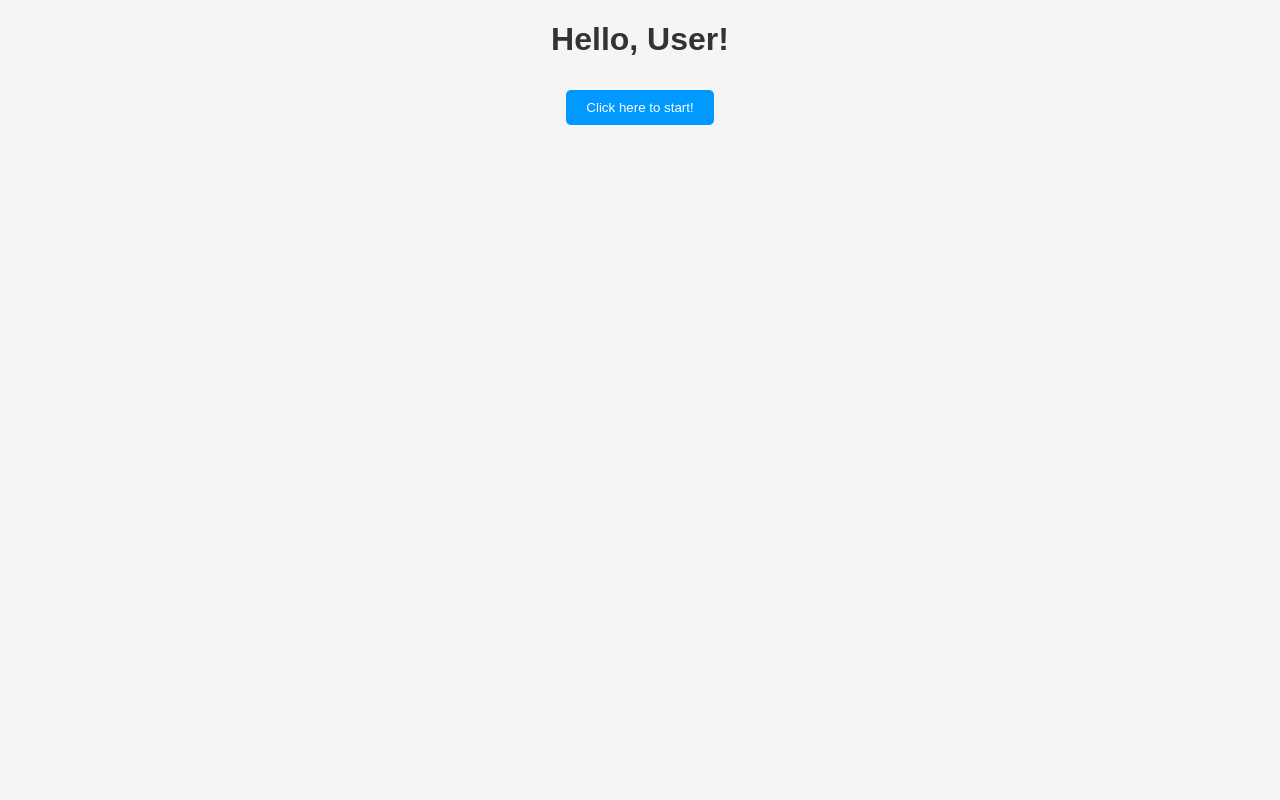
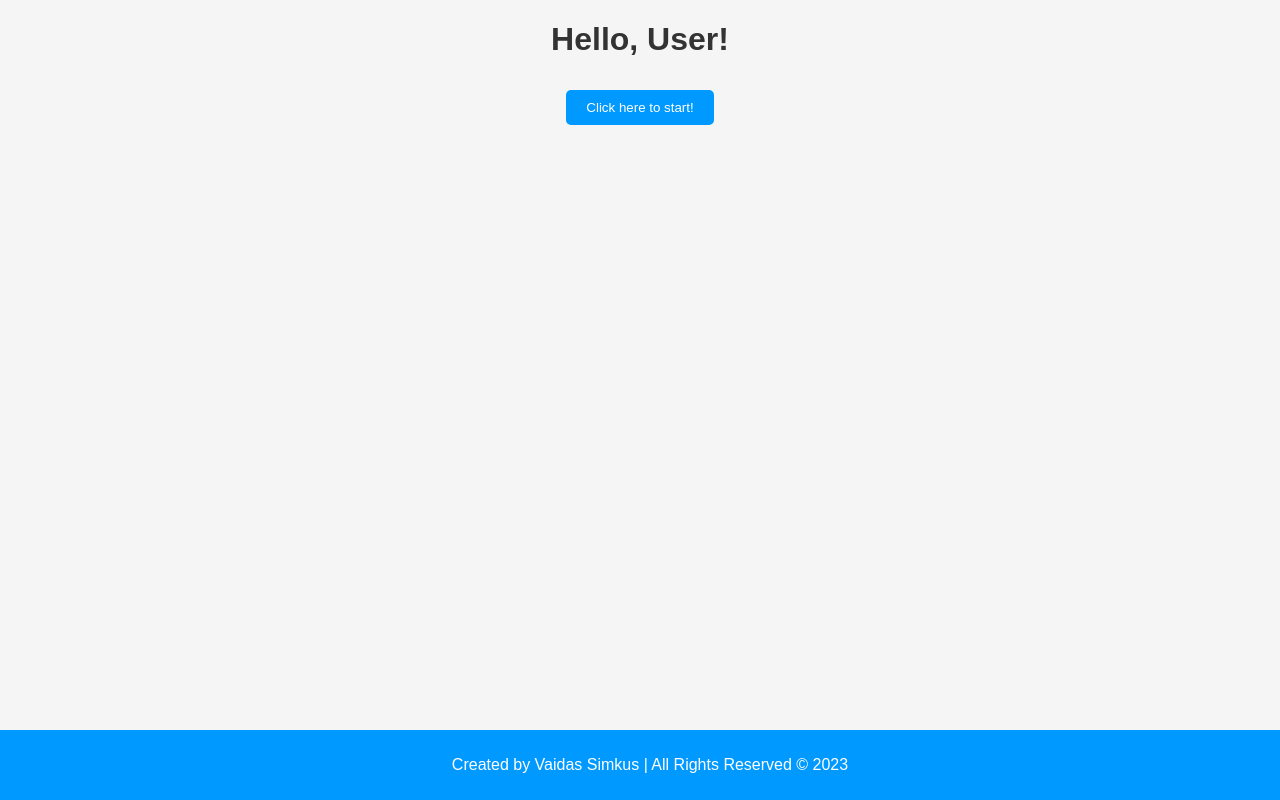
Before and after one commit to MisterVaidas/dynamic-page, a plain HTML site: page index.html in a window 1280 px wide. Drawn offline with Linux system fonts and the light colour scheme.

Commit message:
footer added

```diff
--- a/index.html
+++ b/index.html
@@ -51,4 +51,8 @@
     <script src="script.js"></script>
 
 </body>
+<footer>
+    <p>Created by Vaidas Simkus | All Rights Reserved &copy; 2023</p>
+</footer>
+
 </html>
--- a/styles.css
+++ b/styles.css
@@ -39,3 +39,14 @@ input, select {
 img {
     border-radius: 5px;
 }
+
+footer {
+    position: fixed;
+    left: 0;
+    bottom: 0;
+    width: 100%;
+    background-color: #0099ff;
+    color: white;
+    text-align: center;
+    padding: 10px;
+}
```
